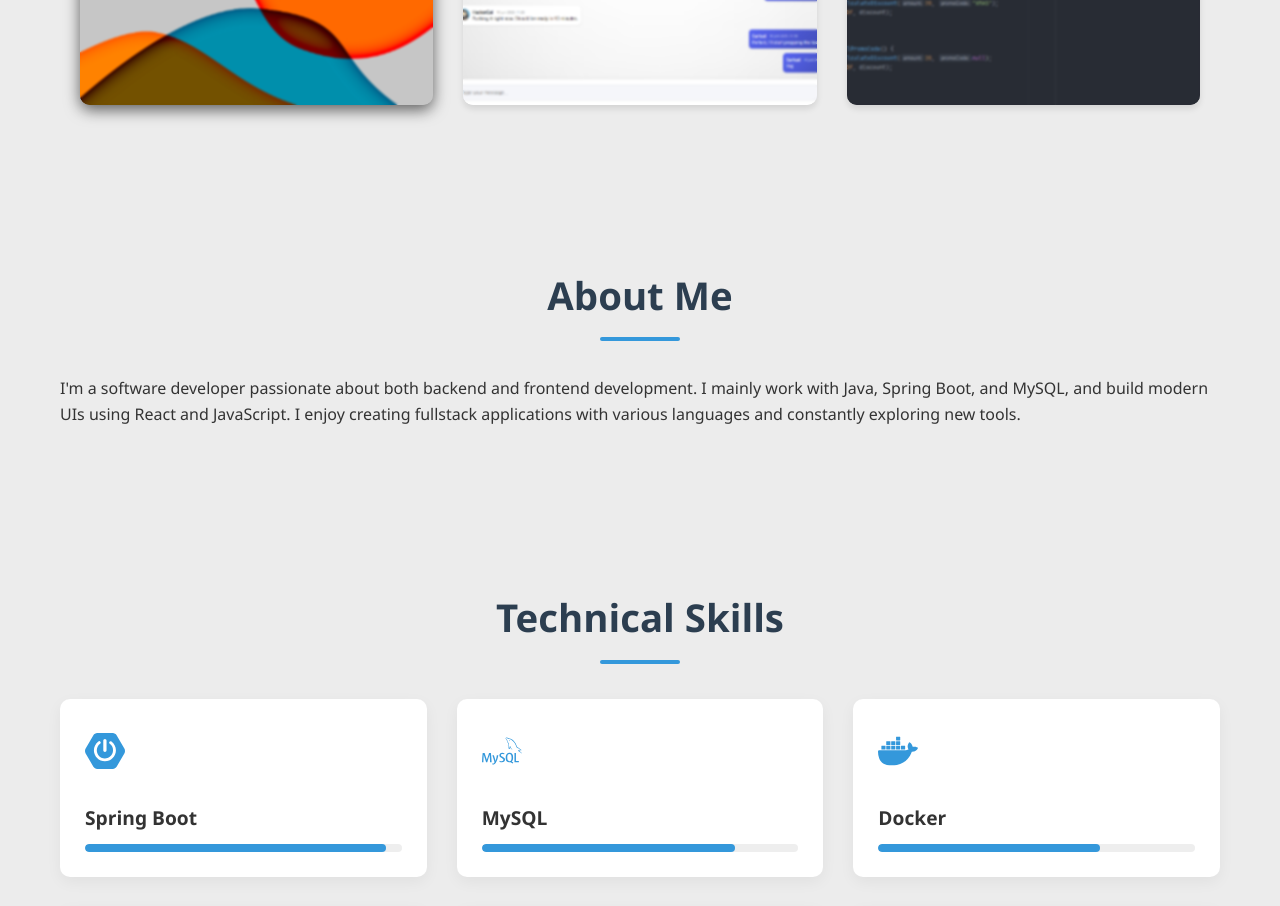
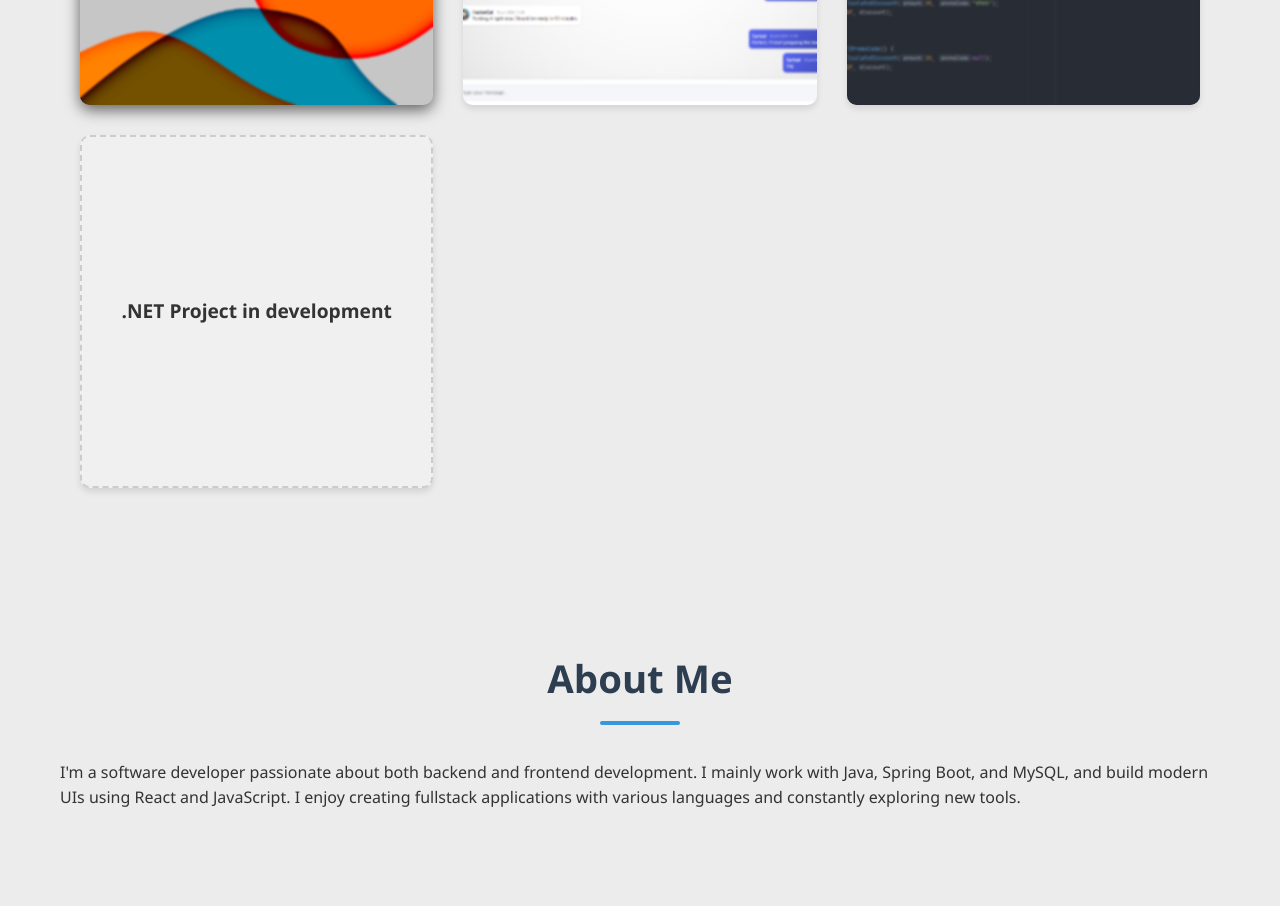
Before and after one commit to Sarhad127/portfolio, a React (Create React App) app: page / in a window 1280 px wide. Shown: the part 1160-2066 px from the top of the page. Built offline with nearby package versions, Linux system fonts and the light colour scheme.

Commit message:
added project in dev

```diff
--- a/src/Home.css
+++ b/src/Home.css
@@ -430,6 +430,28 @@ body {
     color: inherit;
 }
 
+.dotnet-project {
+    background-color: #f0f0f0;
+    border: 2px dashed #ccc;
+    display: flex;
+    align-items: center;
+    justify-content: center;
+    color: #333;
+    font-weight: bold;
+    font-size: 1.2rem;
+    text-align: center;
+}
+
+.dotnet-project h3 {
+    position: relative;
+    z-index: 9999;
+    color: #333;
+    background: transparent;
+    text-align: center;
+    font-weight: bold;
+    font-size: 1.2rem;
+}
+
 @media (max-width: 576px) {
     .cta-buttons {
         flex-direction: column;
--- a/src/Home.js
+++ b/src/Home.js
@@ -147,6 +147,15 @@ function Home() {
                             </div>
                         </Link>
                     </div>
+                    <div className="project-card">
+                        <Link to="/dotnet-project">
+                            <div
+                                className="project-placeholder dotnet-project"
+                            >
+                                <h3>.NET Project in development</h3>
+                            </div>
+                        </Link>
+                    </div>
                 </div>
             </section>
 
```
